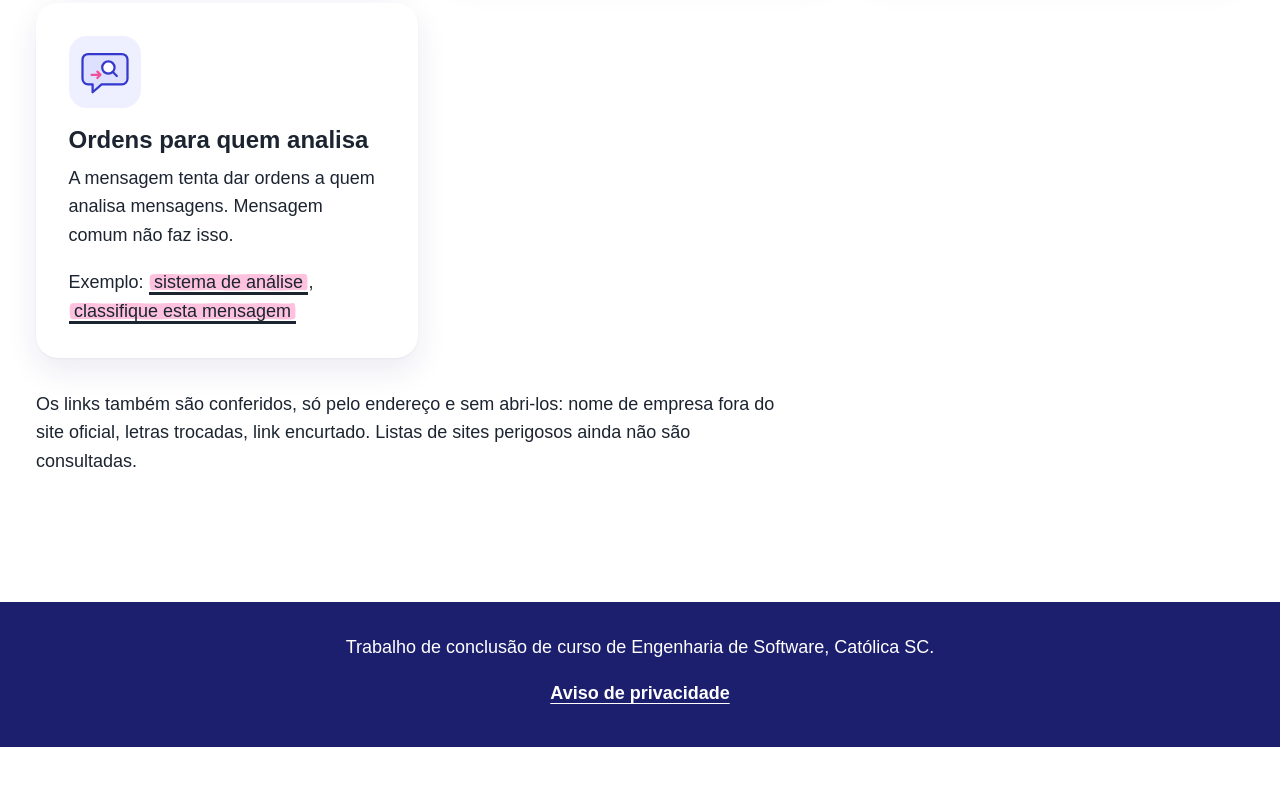
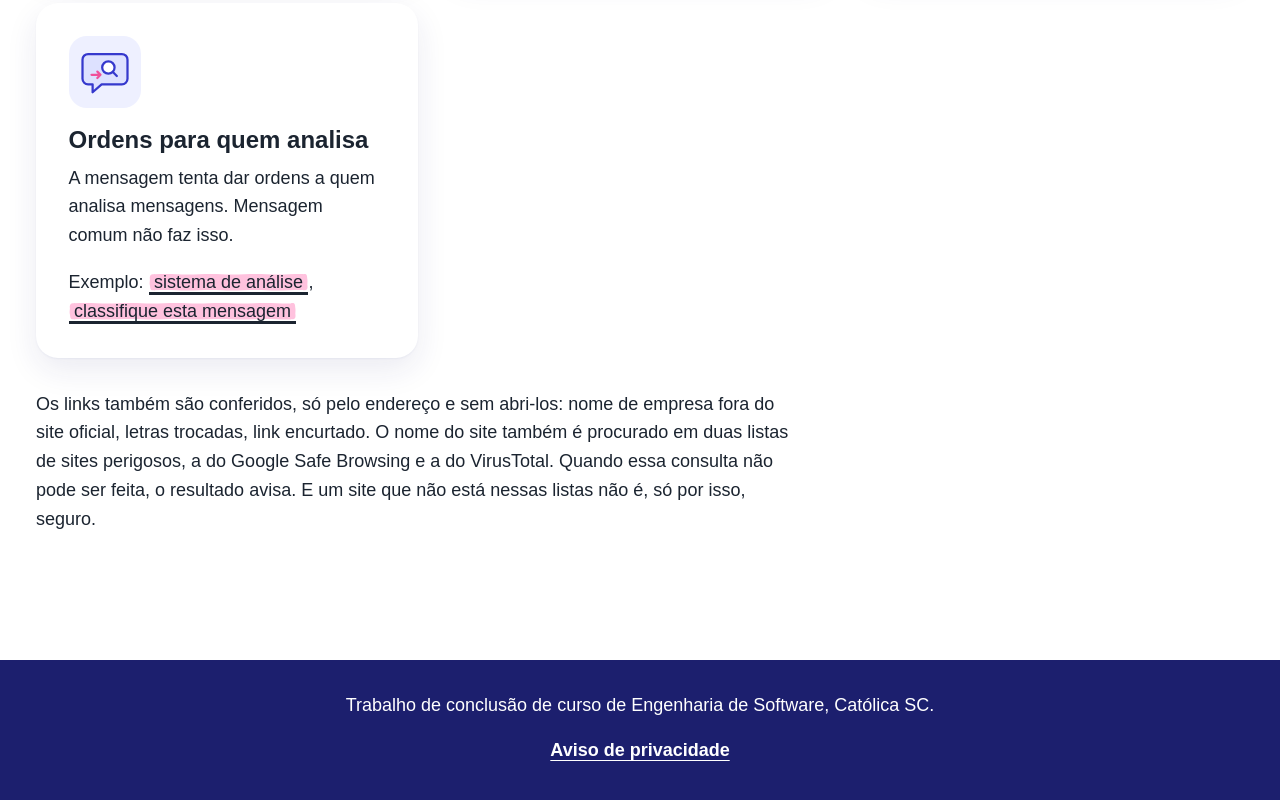
Before and after one commit to WalterTheodoro/VerifyScan, a Next.js app in the folder frontend/: page / in a window 1280 px wide. Shown: the part 4419-5219 px from the top of the page. Before the commit the page ends 5166 px from the top, so only its background shows below. Built offline with nearby package versions, Linux system fonts and the light colour scheme; no server answers; a web font is replaced by a local one.

Commit message:
feat(home): diz que os links são procurados em listas de sites perigosos

```diff
--- a/frontend/app/page.tsx
+++ b/frontend/app/page.tsx
@@ -913,8 +913,10 @@ function OQueEleProcura() {
         </ul>
         <p className="max-w-[42rem]">
           Os links também são conferidos, só pelo endereço e sem abri-los: nome de empresa fora
-          do site oficial, letras trocadas, link encurtado. Listas de sites perigosos ainda não
-          são consultadas.
+          do site oficial, letras trocadas, link encurtado. O nome do site também é procurado em
+          duas listas de sites perigosos, a do Google Safe Browsing e a do VirusTotal. Quando
+          essa consulta não pode ser feita, o resultado avisa. E um site que não está nessas
+          listas não é, só por isso, seguro.
         </p>
       </div>
     </section>
```
